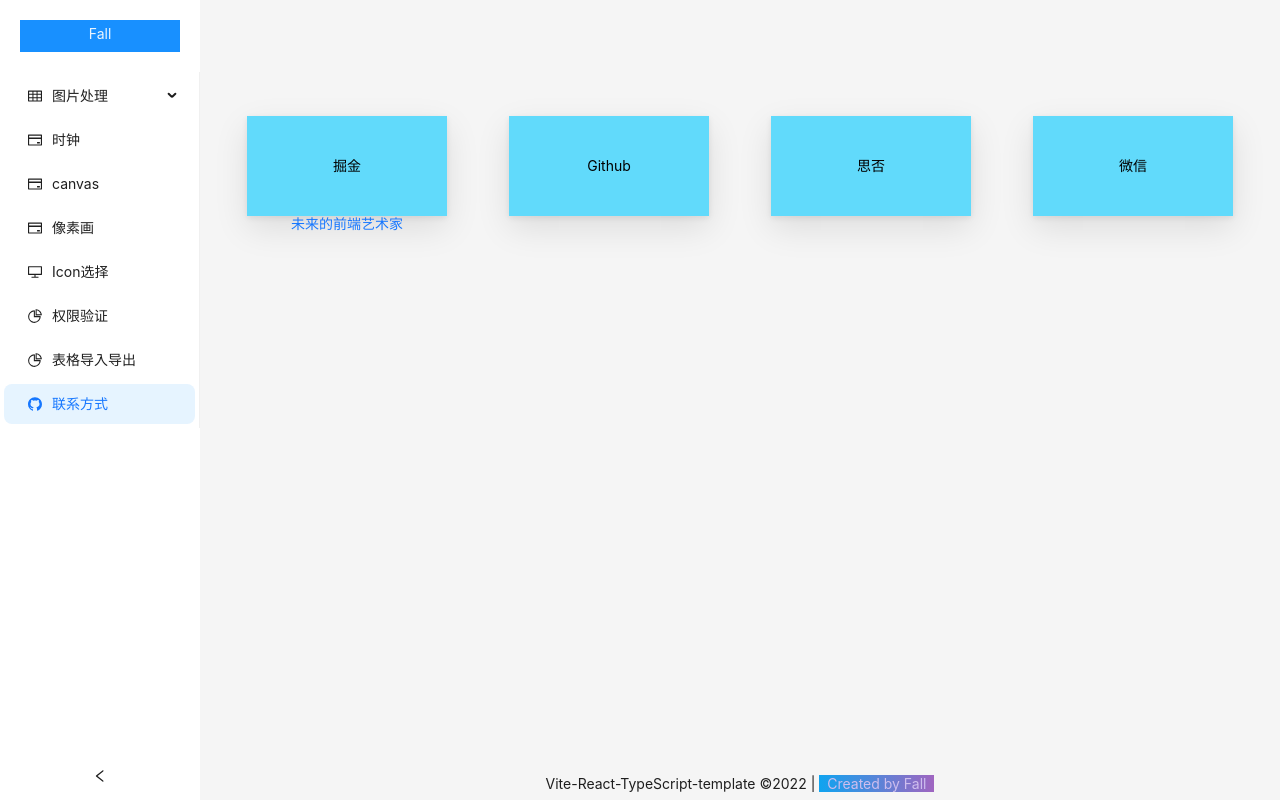
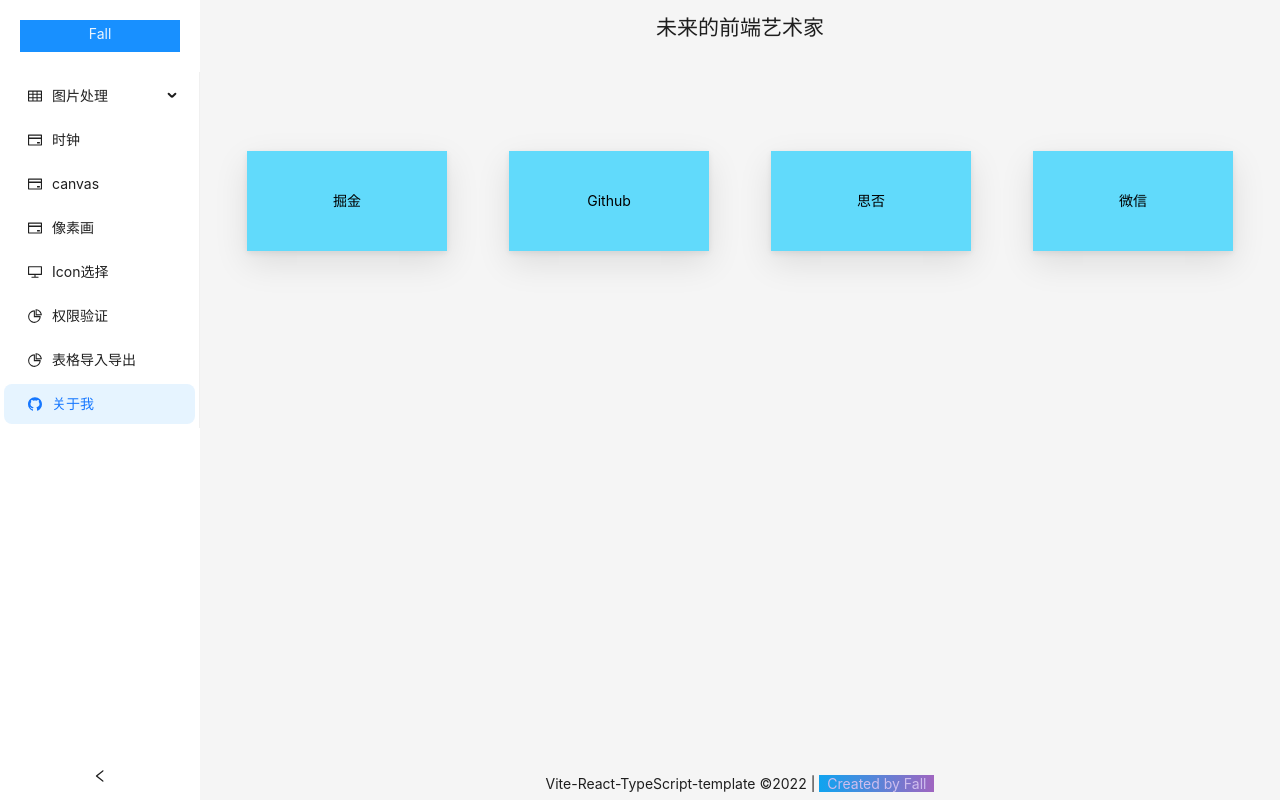
Before and after one commit to fall-zhang/vite-react-playground, a React (Vite) app: page /contact in a window 1280 px wide. Built offline with nearby package versions, Linux system fonts and the light colour scheme.

Commit message:
更新readme和关于我

```diff
--- a/src/pages/contact/index.module.less
+++ b/src/pages/contact/index.module.less
@@ -15,3 +15,6 @@
     box-shadow: var(--my-shadow-3);
   }
 }
+.head{
+  text-align: center;
+}
--- a/src/pages/contact/index.tsx
+++ b/src/pages/contact/index.tsx
@@ -1,4 +1,4 @@
-import React, { useEffect, useRef, useState } from 'react'
+import React, { useEffect, useRef } from 'react'
 import type { ReactNode } from 'react'
 import styles from './index.module.less'
 import './index.module.less'
@@ -7,7 +7,7 @@
 // import { $http } from "@/utils/reuqest"
 
 const ContactMe: React.FC<{ children?: ReactNode }> = ({ children }) => {
-  const dom = useRef<HTMLElement>(null)
+  const dom = useRef<HTMLHeadingElement>(null)
   useEffect(() => {
     if (dom.current) {
       const shuffle = new ShuffleText(dom.current!)
@@ -15,13 +15,14 @@
     }
   }, [])
   return (
-    <Tooltip placement="top" color={'plum'} title={'fellow me'}>
+    <>
+      <h2 className={styles.head} ref={dom}>未来的前端艺术家</h2>
+      {/* <Tooltip placement="bottom" color={'plum'} title={'fellow me'}> */}
       <div className={styles.doc}>
         <a href='https://juejin.cn/user/1565342280463325' target="_blank" rel="noreferrer">
           <div className={styles.infoContent}>
             掘金
           </div>
-          <span id='here' ref={dom}>未来的前端艺术家</span>
         </a>
         <a href="https://github.com/Fall-zhang" target="_blank" rel="noreferrer">
           <div className={styles.infoContent}>Github</div>
@@ -38,7 +39,8 @@
           </Tooltip>
         </a>
       </div>
-    </Tooltip>
+      {/* </Tooltip> */}
+    </>
   )
 }
 
--- a/src/router/pageRoutes.tsx
+++ b/src/router/pageRoutes.tsx
@@ -71,7 +71,7 @@
 }, {
   path: '/contact',
   element: React.lazy(() => import('@/pages/contact/index')),
-  meta: { title: '联系方式', icon: <GithubOutlined></GithubOutlined> }
+  meta: { title: '关于我', icon: <GithubOutlined></GithubOutlined> }
 }
 ]
 export default pageRoutes
```
Also changed, not shown: 1 other file (tests, documents, lock files or other folders).
